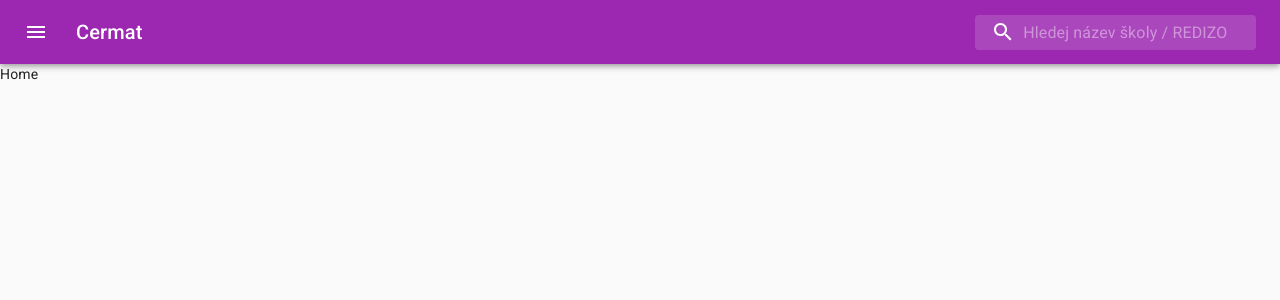
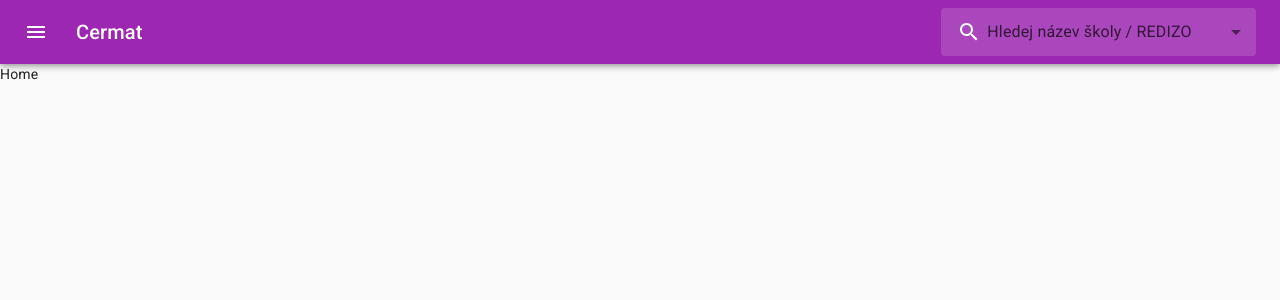
Before and after one commit to etomanon/cermat, a React app in the folder client/: page / in a window 1280 px wide. Shown: the top 300 px of the page. Built offline with nearby package versions, Linux system fonts and the light colour scheme.

Commit message:
autocomplete search

```diff
--- a/client/package.json
+++ b/client/package.json
@@ -5,9 +5,13 @@
   "dependencies": {
     "@material-ui/core": "^4.11.0",
     "@material-ui/icons": "^4.9.1",
+    "@material-ui/lab": "^4.0.0-alpha.56",
     "@material-ui/styles": "^4.10.0",
+    "@reduxjs/toolkit": "^1.4.0",
     "react": "^16.13.1",
     "react-dom": "^16.13.1",
+    "react-hook-form": "^6.9.2",
+    "react-redux": "^7.2.1",
     "react-router-dom": "^5.2.0",
     "react-toastify": "^6.0.8",
     "swr": "^0.3.5"
@@ -27,6 +31,7 @@
     "@hot-loader/react-dom": "^16.13.0",
     "@types/react": "^16.9.34",
     "@types/react-dom": "^16.9.6",
+    "@types/react-redux": "^7.1.9",
     "@types/react-router-dom": "^5.1.6",
     "@types/webpack-env": "^1.15.3",
     "@typescript-eslint/eslint-plugin": "^2.28.0",
--- a/client/src/api/fetchers/school/school.ts
+++ b/client/src/api/fetchers/school/school.ts
@@ -1,4 +1,5 @@
 import { ApiArgs, useApi } from '@/api/swr'
+import { School } from '@/store/modules/school/school-types'
 import { useDebounce } from '@/utils/hooks/useDebounce'
 import { useMemo } from 'react'
 
@@ -21,10 +22,11 @@ export const useSchool = (name: string) => {
 
     [nameDebounced]
   )
-  const { data, error } = useApi(params)
+  const { data, error, isValidating } = useApi<School[]>(params)
 
   return {
     data,
     error,
+    isValidating,
   }
 }
--- a/client/src/api/swr.ts
+++ b/client/src/api/swr.ts
@@ -9,14 +9,16 @@ export type ApiArgs = {
 export const useApi = <T>(api: ApiArgs) => {
   const { data, error, revalidate, mutate, isValidating } = useSWR<T>(
     api ? api.key : null,
-    () => {
+    async () => {
       if (api) {
-        return fetch(`/api/${api.url}`, {
+        const response = await fetch(`/api/${api.url}`, {
           headers: {
             'Content-Type': 'application/json',
           },
           ...(api?.init ?? {}),
-        }).then((res) => res.json() as Promise<T>)
+        })
+        const result = (await response.json()) as Promise<T>
+        return result
       }
       return null as any
     }
--- /dev/null
+++ b/client/src/components/form/form-autocomplete.tsx
@@ -0,0 +1,93 @@
+import { InputBaseClassKey, makeStyles, TextField } from '@material-ui/core'
+import { Autocomplete } from '@material-ui/lab'
+import React from 'react'
+import { Control, Controller } from 'react-hook-form'
+
+const useStyles = makeStyles((theme) => ({
+  option: {
+    // Hover
+    '&[data-focus="true"]': {
+      backgroundColor: theme.palette.primary.light,
+      color: theme.palette.getContrastText(theme.palette.primary.light),
+    },
+    // Selected
+    '&[aria-selected="true"]': {
+      backgroundColor: theme.palette.primary.main,
+      color: theme.palette.getContrastText(theme.palette.primary.main),
+    },
+  },
+}))
+
+export type Option = {
+  value: string | number
+  label: string
+}
+type Props<T> = {
+  id: string
+  options: Option[]
+  control: Control<T>
+  label?: string
+  onInputChange?: (value: string) => void
+  classesInput?: Partial<Record<InputBaseClassKey, string>>
+  isLoading?: boolean
+  placeholder?: string
+  onChange?: () => void
+  classNameTextField?: string
+  disableUnderline?: boolean
+}
+
+export const FormAutocomplete = <T extends {}>({
+  id,
+  options,
+  label,
+  control,
+  onInputChange,
+  classesInput,
+  isLoading,
+  placeholder,
+  onChange,
+  classNameTextField,
+  disableUnderline,
+}: Props<T>) => {
+  const classes = useStyles()
+  return (
+    <Controller
+      render={(props) => (
+        <Autocomplete
+          id={id}
+          loading={isLoading}
+          options={options}
+          getOptionLabel={(option) => option.label}
+          getOptionSelected={(option) => option.value === props.value?.value}
+          renderInput={(params) => (
+            <TextField
+              {...params}
+              classes={classesInput}
+              label={label}
+              variant="standard"
+              placeholder={placeholder}
+              className={classNameTextField}
+              InputProps={{
+                disableUnderline,
+                ...params.InputProps,
+              }}
+            />
+          )}
+          onChange={(_, data) => {
+            props.onChange(data)
+            onChange?.()
+          }}
+          onInputChange={(e, value) => onInputChange?.(value)}
+          noOptionsText="Nic nenalezeno"
+          loadingText="Načítám..."
+          autoHighlight
+          classes={{
+            option: classes.option,
+          }}
+        />
+      )}
+      name={id}
+      control={control as any}
+    />
+  )
+}
--- a/client/src/components/navbar/navbar-styles.ts
+++ b/client/src/components/navbar/navbar-styles.ts
@@ -39,18 +39,19 @@ export const useStyles = makeStyles((theme) => ({
   },
   inputRoot: {
     color: 'inherit',
-  },
-  inputInput: {
     padding: theme.spacing(1, 1, 1, 0),
     // vertical padding + font size from searchIcon
     paddingLeft: `calc(1em + ${theme.spacing(4)}px)`,
     transition: theme.transitions.create('width'),
     width: '100%',
     [theme.breakpoints.up('sm')]: {
-      width: '25ch',
-      '&:focus': {
-        width: '40ch',
-      },
+      width: '40ch',
+    },
+  },
+  autocompleteTextField: {
+    '& ::placeholder': {
+      color: '#000',
+      opacity: 0.7,
     },
   },
 }))
--- a/client/src/components/navbar/navbar.tsx
+++ b/client/src/components/navbar/navbar.tsx
@@ -1,32 +1,44 @@
 import { useSchool } from '@/api/fetchers/school/school'
-import {
-  AppBar,
-  IconButton,
-  InputBase,
-  Toolbar,
-  Typography,
-} from '@material-ui/core'
+import { schoolSet } from '@/store/modules/school/school'
+import { useAppDispatch } from '@/store/store'
+import { useForm } from 'react-hook-form'
+import { AppBar, IconButton, Toolbar, Typography } from '@material-ui/core'
 import MenuIcon from '@material-ui/icons/Menu'
 import SearchIcon from '@material-ui/icons/Search'
-import React, { useCallback, useState } from 'react'
+import React, { useCallback, useMemo, useState } from 'react'
 import { useStyles } from './navbar-styles'
+import { FormAutocomplete, Option } from '../form/form-autocomplete'
+
+type FormData = {
+  school: Option | null
+}
+
+const defaultValues: Partial<FormData> = {
+  school: null,
+}
 
 export const Navbar = () => {
   const classes = useStyles()
   const [name, setName] = useState('')
+  const dispatch = useAppDispatch()
+  const { data, isValidating } = useSchool(name)
+  const { handleSubmit, control } = useForm<FormData>({ defaultValues })
 
-  const { data } = useSchool(name)
-
-  const onChange = useCallback(
-    (e: React.ChangeEvent<HTMLInputElement>) => setName(e.target.value),
-    []
+  const options = useMemo(
+    () =>
+      data?.map?.((d) => ({ value: d.id, label: `${d.name} (${d.redizo})` })) ??
+      [],
+    [data]
   )
-
-  const onKeyUp = useCallback((e: React.KeyboardEvent<HTMLInputElement>) => {
-    if (e.key === 'Enter') {
-      console.log('fetch', e.currentTarget.value)
-    }
-  }, [])
+  const onInputChange = useCallback((value: string) => setName(value), [])
+  const onSubmit = useCallback(
+    (formData: FormData) => {
+      const school = data?.find?.((d) => d.id === formData.school?.value)
+      dispatch(schoolSet(school))
+      // TODO: Change URL to school/id
+    },
+    [data, dispatch]
+  )
   return (
     <>
       <AppBar position="fixed">
@@ -45,15 +57,22 @@ export const Navbar = () => {
             <div className={classes.searchIcon}>
               <SearchIcon />
             </div>
-            <InputBase
-              placeholder="Hledej název školy / REDIZO"
-              classes={{
-                root: classes.inputRoot,
-                input: classes.inputInput,
-              }}
-              onChange={onChange}
-              onKeyUp={onKeyUp}
-            />
+            <form onSubmit={handleSubmit(onSubmit)}>
+              <FormAutocomplete
+                id="school"
+                options={options}
+                control={control}
+                classesInput={{
+                  root: classes.inputRoot,
+                }}
+                onChange={handleSubmit(onSubmit)}
+                onInputChange={onInputChange}
+                isLoading={isValidating}
+                placeholder="Hledej název školy / REDIZO"
+                classNameTextField={classes.autocompleteTextField}
+                disableUnderline
+              />
+            </form>
           </div>
         </Toolbar>
       </AppBar>
--- a/client/src/index.tsx
+++ b/client/src/index.tsx
@@ -1,11 +1,20 @@
 import React from 'react'
 import ReactDOM from 'react-dom'
+import { Provider } from 'react-redux'
+import { store } from './store/store'
 
 const render = () => {
   const App = require('./app').default
-  ReactDOM.render(<App />, document.getElementById('root'))
+  ReactDOM.render(
+    <Provider store={store}>
+      <App />
+    </Provider>,
+    document.getElementById('root')
+  )
 }
+
 render()
+
 if (process.env.NODE_ENV === 'development' && module.hot) {
   module.hot.accept('./app', render)
 }
--- /dev/null
+++ b/client/src/store/modules/school/school-types.ts
@@ -0,0 +1,17 @@
+export interface School {
+  id: number
+  name: string
+  redizo: string
+  region: string
+  geom: Geom
+  createdAt: string
+  updatedAt: string
+}
+export interface Geom {
+  type: string
+  coordinates?: number[] | null
+}
+
+export type SchoolState = {
+  schoolSelected?: School
+}
--- /dev/null
+++ b/client/src/store/modules/school/school.ts
@@ -0,0 +1,21 @@
+import { createSlice, PayloadAction } from '@reduxjs/toolkit'
+import { SchoolState, School } from './school-types'
+
+const initialState: SchoolState = {
+  schoolSelected: undefined,
+}
+
+const schoolSlice = createSlice({
+  name: 'school',
+  initialState,
+  reducers: {
+    schoolSet(state, action: PayloadAction<School | undefined>) {
+      const { payload } = action
+      state.schoolSelected = payload
+    },
+  },
+})
+
+export const { schoolSet } = schoolSlice.actions
+
+export const school = schoolSlice.reducer
--- /dev/null
+++ b/client/src/store/root-reducer.ts
@@ -0,0 +1,9 @@
+import { combineReducers } from '@reduxjs/toolkit'
+
+import { school } from './modules/school/school'
+
+export const rootReducer = combineReducers({
+  school,
+})
+
+export type RootState = ReturnType<typeof rootReducer>
--- /dev/null
+++ b/client/src/store/store.ts
@@ -0,0 +1,20 @@
+import { configureStore } from '@reduxjs/toolkit'
+import { useDispatch, useSelector, TypedUseSelectorHook } from 'react-redux'
+
+import { rootReducer, RootState } from './root-reducer'
+
+export const store = configureStore({
+  reducer: rootReducer,
+})
+
+if (process.env.NODE_ENV === 'development' && module.hot) {
+  module.hot.accept('./root-reducer', () => {
+    const newRootReducer = require('./root-reducer').default
+    store.replaceReducer(newRootReducer)
+  })
+}
+
+export type AppDispatch = typeof store.dispatch
+
+export const useAppDispatch = () => useDispatch<AppDispatch>()
+export const useAppSelector: TypedUseSelectorHook<RootState> = useSelector
```
Also changed, not shown: 2 other files (tests, documents, lock files or other folders).
